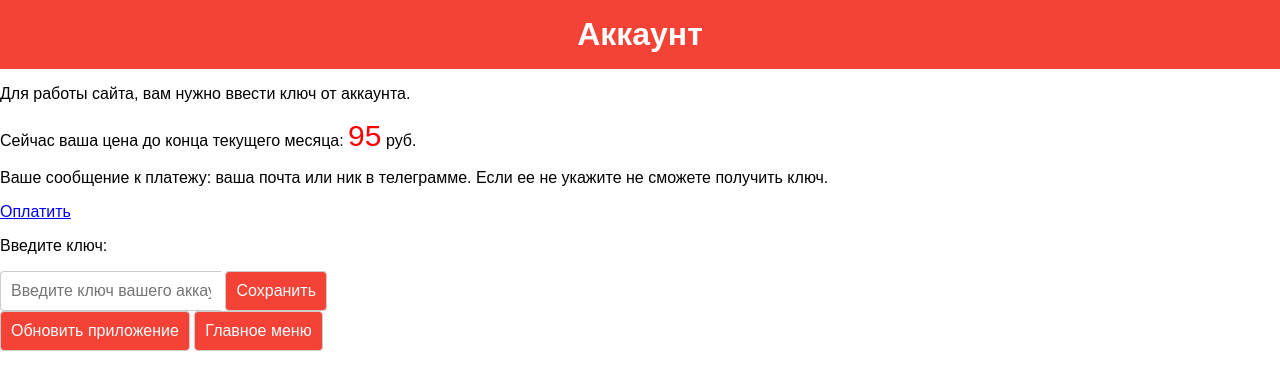
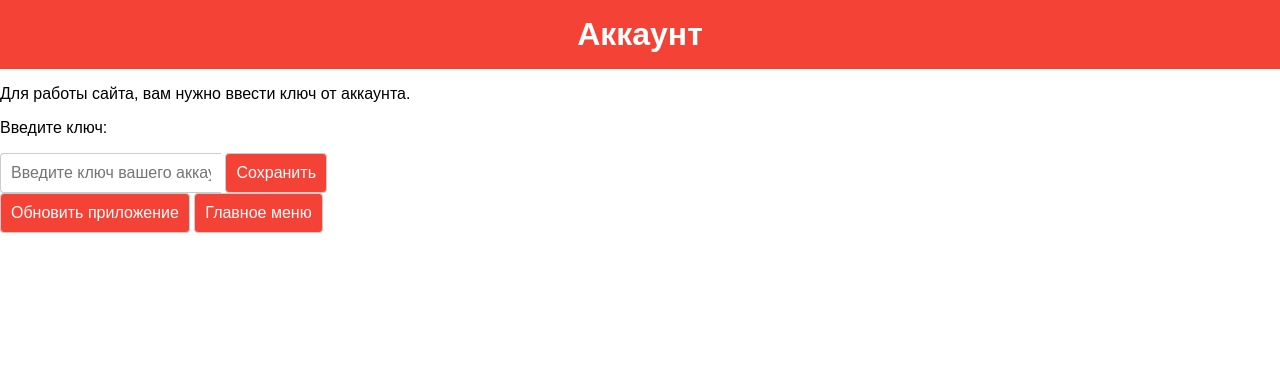
Before and after one commit to egozhuk/KinoPoiskFree, a website: page account.html in a window 1280 px wide. Drawn offline with Linux system fonts and the light colour scheme.

Commit message:
Update account.html

```diff
--- a/account.html
+++ b/account.html
@@ -82,9 +82,6 @@
 <body>
     <h1>Аккаунт</h1>
     <p>Для работы сайта, вам нужно ввести ключ от аккаунта.</p>
-    <p>Сейчас ваша цена до конца текущего месяца: <span id="price-placeholder"></span> руб.</p>
-    <p>Ваше сообщение к платежу: ваша почта или ник в телеграмме. Если ее не укажите не сможете получить ключ.</p>
-    <a href="https://www.tinkoff.ru/cf/8n5jpLmrCEz">Оплатить</a>
     <p>Введите ключ:</p>
     <div class="api-key-box">
         <input type="api-key" id="api-key-input" class="api-key-textbox" placeholder="Введите ключ вашего аккаунта">
@@ -97,10 +94,6 @@
         const saveApiKeyButton = document.getElementById("save-button");
         const apiKeyInput = document.getElementById("api-key-input");
         const mainMenuButton = document.getElementById("menu-button");
-        const currentDate = new Date();
-        const lastDayOfMonth = new Date(currentDate.getFullYear(), currentDate.getMonth() + 1, 0);
-        const daysLeft = lastDayOfMonth.getDate() - currentDate.getDate();
-        const price = daysLeft * 3.19;
 
         document.getElementById('price-placeholder').innerText = Math.floor(price);
 
```
